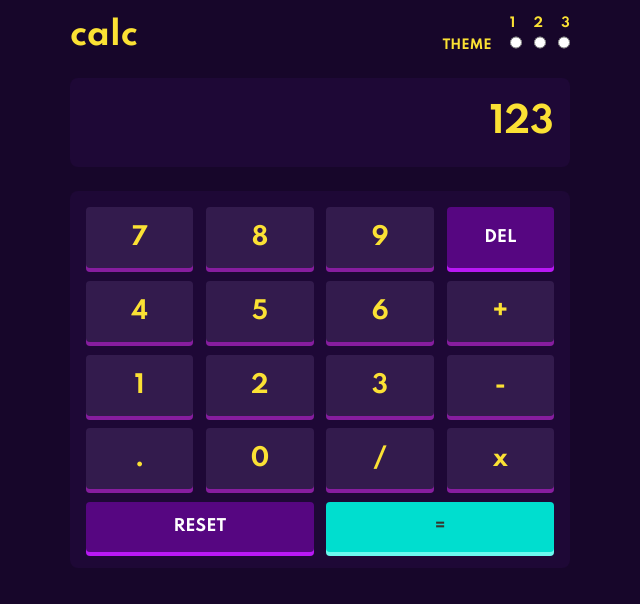
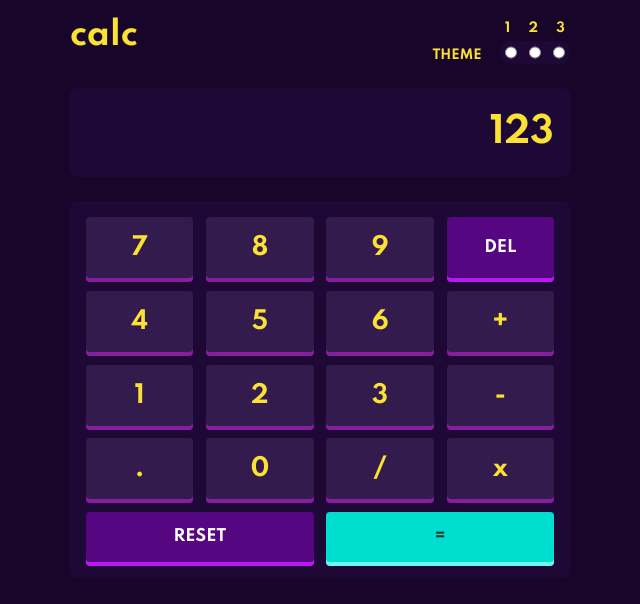
Before and after one commit to pixel-krieger/calculator-app, a plain HTML site: page index.html in a window 1280 px wide. Shown: the whole page, without its empty margins (320-960 px from the left). Drawn offline with Linux system fonts and the light colour scheme.

Commit message:
minor changes in the styles of the theme switcher

```diff
--- a/styles/scss/main.scss
+++ b/styles/scss/main.scss
@@ -48,6 +48,7 @@ body {
                 display: flex;
                 justify-content: space-between;
                 min-width: 60px;
+                padding: 5px;
             }
 
             &__labels {
@@ -57,11 +58,13 @@ body {
             }
 
             &__radios {
-                margin-top: 5px;
+                background-color: var(--theme-switcher-bg);
+                border-radius: 10px;
 
                 &__radio {
                     margin: 0px;
                     width: 12px;
+                    background-color: var(--theme-radio);
                 }
             }
         }
```
Also changed, not shown: styles/css/main.css, 1 other file.
